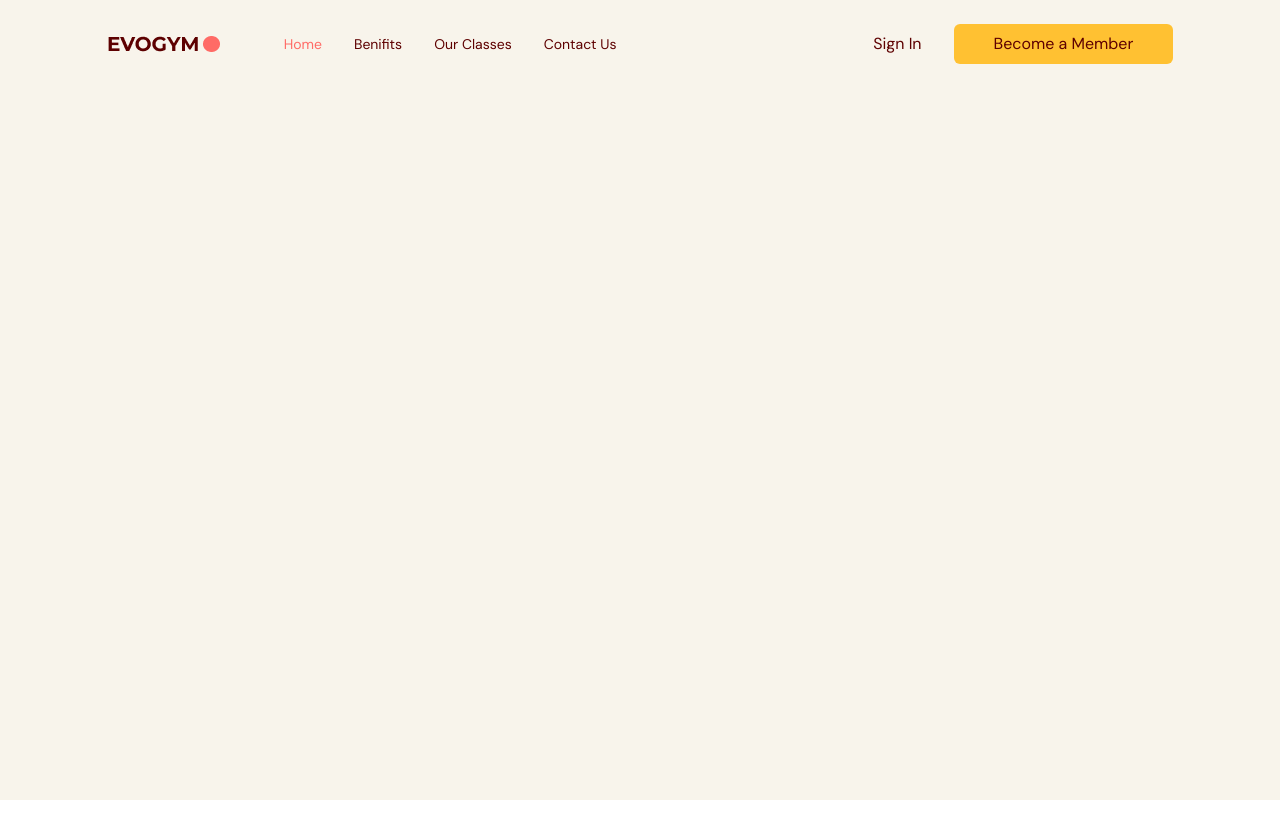
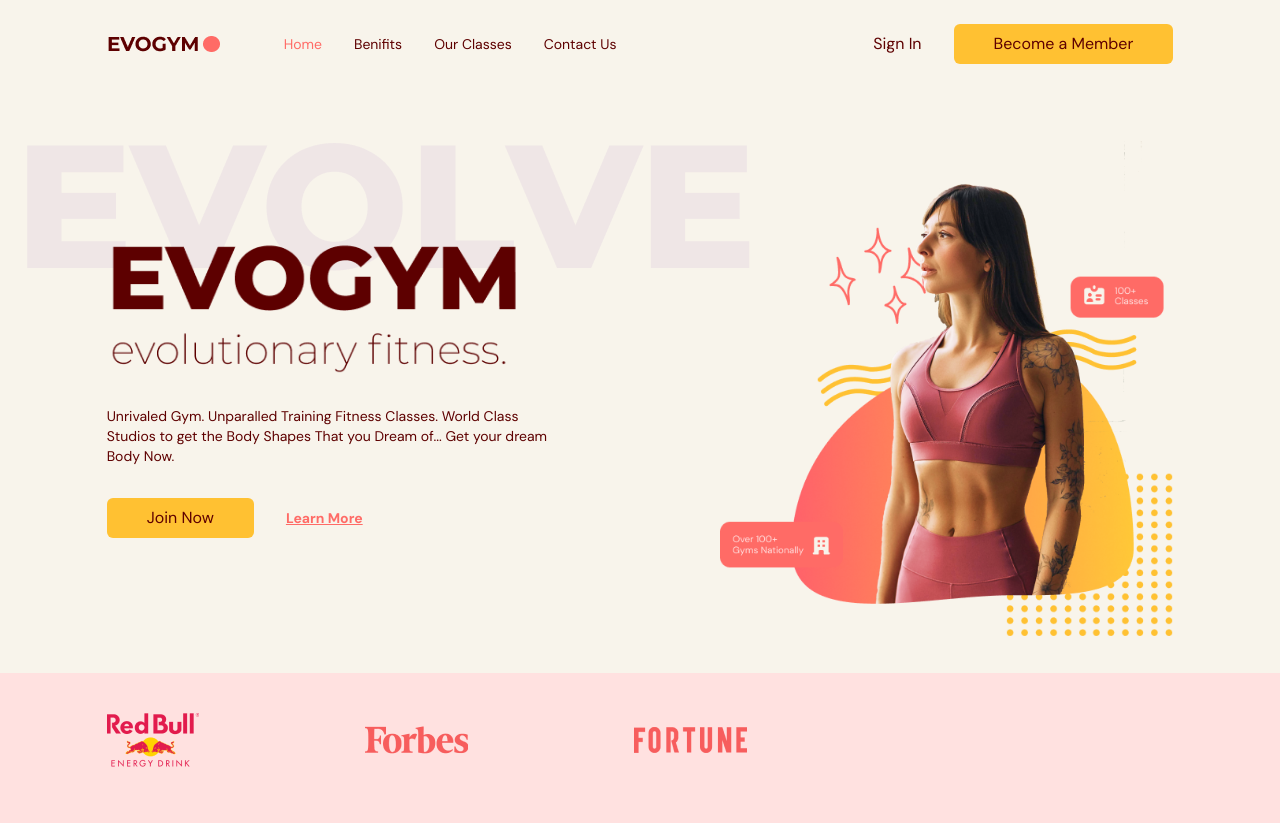
Before and after one commit to MZeeshanK/fitness-app, a React (Vite) app: page / in a window 1280 px wide. Before the commit the page ends 800 px from the top, so only its background shows below. Built offline with nearby package versions, Linux system fonts and the light colour scheme.

Commit message:
Created Home Section and added framermotion for entrance animations

```diff
--- a/src/App.tsx
+++ b/src/App.tsx
@@ -1,6 +1,7 @@
 import { useEffect, useState } from "react";
 import Navbar from "./scenes/Navbar";
 import { SelectedPage } from "./shared/types";
+import Home from "./scenes/Home";
 
 export default function App() {
   const [selectedPage, setSelectedPage] = useState<SelectedPage>(
@@ -28,6 +29,8 @@
         selectedPage={selectedPage}
         setSelectedPage={setSelectedPage}
       />
+
+      <Home setSelectedPage={setSelectedPage} />
     </div>
   );
 }
--- /dev/null
+++ b/src/scenes/Home/index.tsx
@@ -0,0 +1,96 @@
+import { SelectedPage } from "@/shared/types";
+import useMediaQuery from "@/hooks/useMediaQuery";
+import ActionButton from "@/shared/ActionButton";
+import HomePageText from "/assets/HomePageText.png";
+import HomePageGraphic from "/assets/HomePageGraphic.png";
+import SponsorRedBull from "/assets/SponsorRedBull.png";
+import SponsorFortune from "/assets/SponsorFortune.png";
+import SponsorForbes from "/assets/SponsorForbes.png";
+import AnchorLink from "react-anchor-link-smooth-scroll";
+import { motion } from "framer-motion";
+
+type Props = { setSelectedPage: (value: SelectedPage) => void };
+
+export default function Home({ setSelectedPage }: Props) {
+  const isAboveMediumScreens = useMediaQuery("(min-width: 1060px)");
+
+  return (
+    <section id="home" className="gap-16 bg-gray-20 py-10 md:h-full md:pb-0">
+      {/* Image and main header */}
+      <motion.div
+        className="md:flex mx-auto w-5/6 items-center justify-center md:h-5/6"
+        onViewportEnter={() => setSelectedPage(SelectedPage.Home)}
+      >
+        {/* Main Header */}
+        <div className="z-10 mt-32 md:basis-3/5">
+          {/* headings */}
+          <motion.div
+            initial="hidden"
+            whileInView="visible"
+            className="md:-mt-20"
+            viewport={{ once: true, amount: 0.5 }}
+            transition={{ duration: 0.5 }}
+            variants={{
+              hidden: { opacity: 0, x: -50 },
+              visible: { opacity: 1, x: 0 },
+            }}
+          >
+            <div className="relative">
+              <div className="before:absolute before:-top-20 before:-left-20 before:z-[-1] md:before:content-evolvetext">
+                <img src={HomePageText} alt="HomePageText " />
+              </div>
+            </div>
+
+            <p className="mt-8 text-sm">
+              Unrivaled Gym. Unparalled Training Fitness Classes. World Class
+              Studios to get the Body Shapes That you Dream of... Get your dream
+              Body Now.
+            </p>
+          </motion.div>
+
+          {/* Buttons */}
+          <motion.div
+            className="mt-8 flex items-center gap-8 md:justify-start"
+            initial="hidden"
+            whileInView="visible"
+            viewport={{ once: true, amount: 0.5 }}
+            transition={{ delay: 0.2, duration: 0.5 }}
+            variants={{
+              hidden: { opacity: 0, x: -50 },
+              visible: { opacity: 1, x: 0 },
+            }}
+          >
+            <ActionButton setSelectedPage={setSelectedPage}>
+              Join Now
+            </ActionButton>
+            <AnchorLink
+              className="text-sm font-bold text-primary-500 underline hover:text-secondary-500"
+              onClick={() => setSelectedPage(SelectedPage.ContactUs)}
+              href={`#${SelectedPage.ContactUs}`}
+            >
+              <p>Learn More</p>
+            </AnchorLink>
+          </motion.div>
+        </div>
+
+        {/* image */}
+        <div className="flex basis-3/5 justify-center md:z-10 md:ml-40 md:mt-16 md:justify-end">
+          <img src={HomePageGraphic} alt="home-page-graphic" />
+        </div>
+      </motion.div>
+
+      {/* Sponsors */}
+      {isAboveMediumScreens && (
+        <div className="h-[150px] w-full bg-primary-100 py-10">
+          <div className="mx-auto w-5/6">
+            <div className="flex w-3/5 items-center justify-between gap-8">
+              <img src={SponsorRedBull} alt="redbull-sponsor" />
+              <img src={SponsorForbes} alt="forbes-sponsor" />
+              <img src={SponsorFortune} alt="fortune-sponsor" />
+            </div>
+          </div>
+        </div>
+      )}
+    </section>
+  );
+}
```
